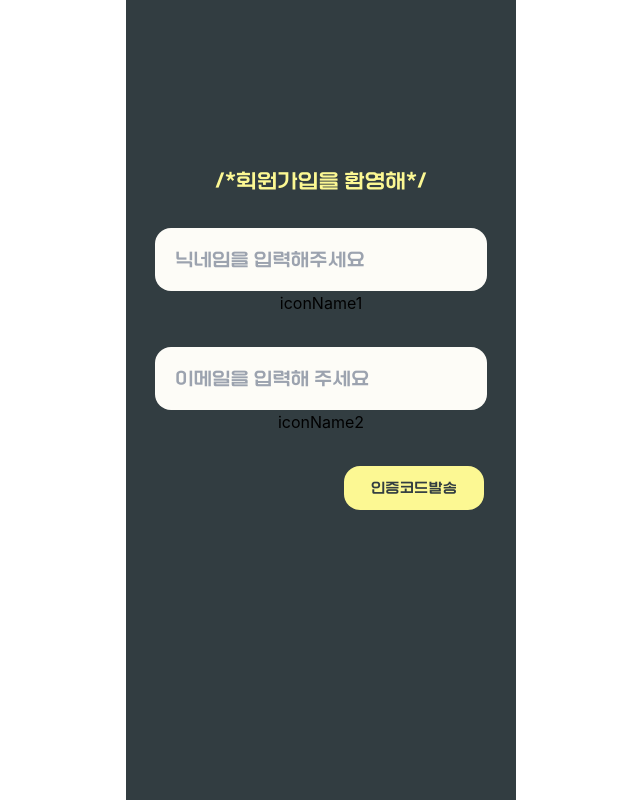
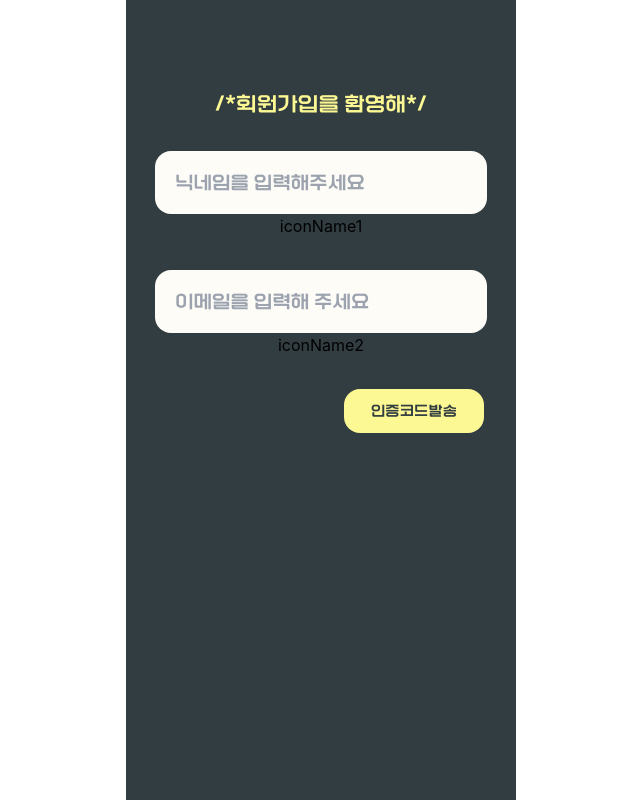
Before and after one commit to mato268/new_SNS, a React (Create React App) app in the folder newsns/: page /signUP in a window 1280 px wide. Shown: the whole page, without its empty margins (319-959 px from the left). Built offline with nearby package versions, Linux system fonts and the light colour scheme.

Commit message:
feat : 위치 수정

```diff
--- a/newsns/src/SignUpPage.tsx
+++ b/newsns/src/SignUpPage.tsx
@@ -5,7 +5,7 @@ import Typo from "./components/Typo";
 export default function SignUpPage() {
   return (
     <div className="bg-deepdark w-width sm:w-xWidth md:w-xLwidth h-height sm:h-xheight md:h-xLheight flex justify-center text-center items-center fixed">
-      <div className="absolute top-1/2 h-full -mt-64 space-y-8">
+      <div className="absolute top-1/3  h-full -mt-48 space-y-8">
         <Typo tag="h1" fonts="korea" sizes="xLarge" weights="normal" fontColor="yellow">
           /*회원가입을 환영해*/
         </Typo>
```
